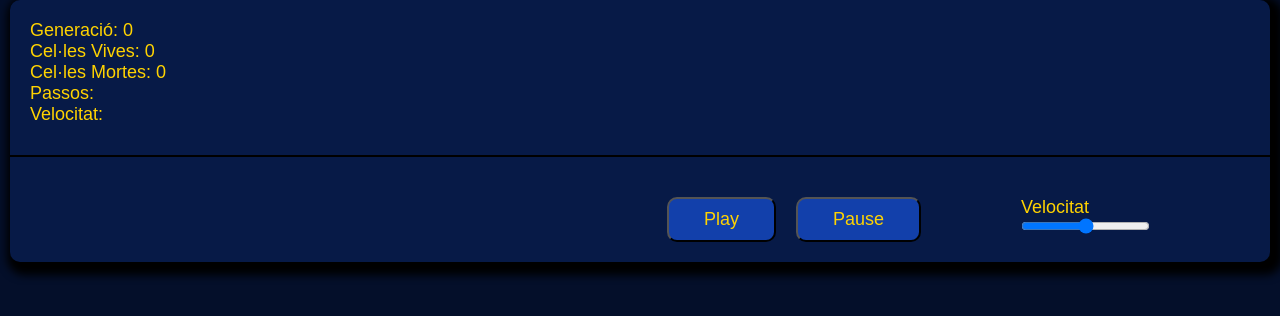
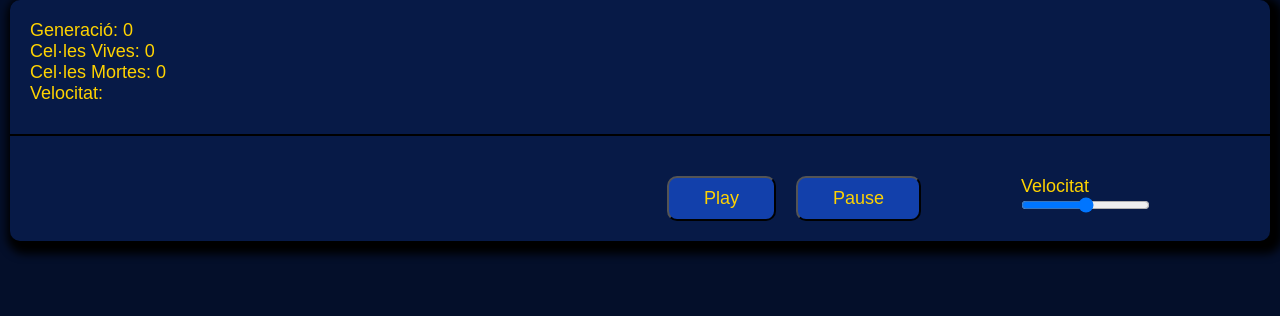
Before and after one commit to juanjogomezvillegas/Game-of-Life, a PHP site: page /partida.php in a window 1280 px wide. Shown: the part 85-401 px from the top of the page. Run offline with PHP 8.4, Linux system fonts and the light colour scheme; data that the repository does not hold is empty.

Commit message:
Creacio del Funcionament del Joc

```diff
--- a/partida.php
+++ b/partida.php
@@ -35,7 +35,6 @@
                 <p id="generacio"></p>
                 <p>Cel·les Vives: <?=$vives?></p>
                 <p>Cel·les Mortes: <?=($alsada * $amplada) - $vives?></p>
-                <p>Passos: </p>
                 <p>Velocitat: </p>
             </div>
             <table id="tauler">
```
